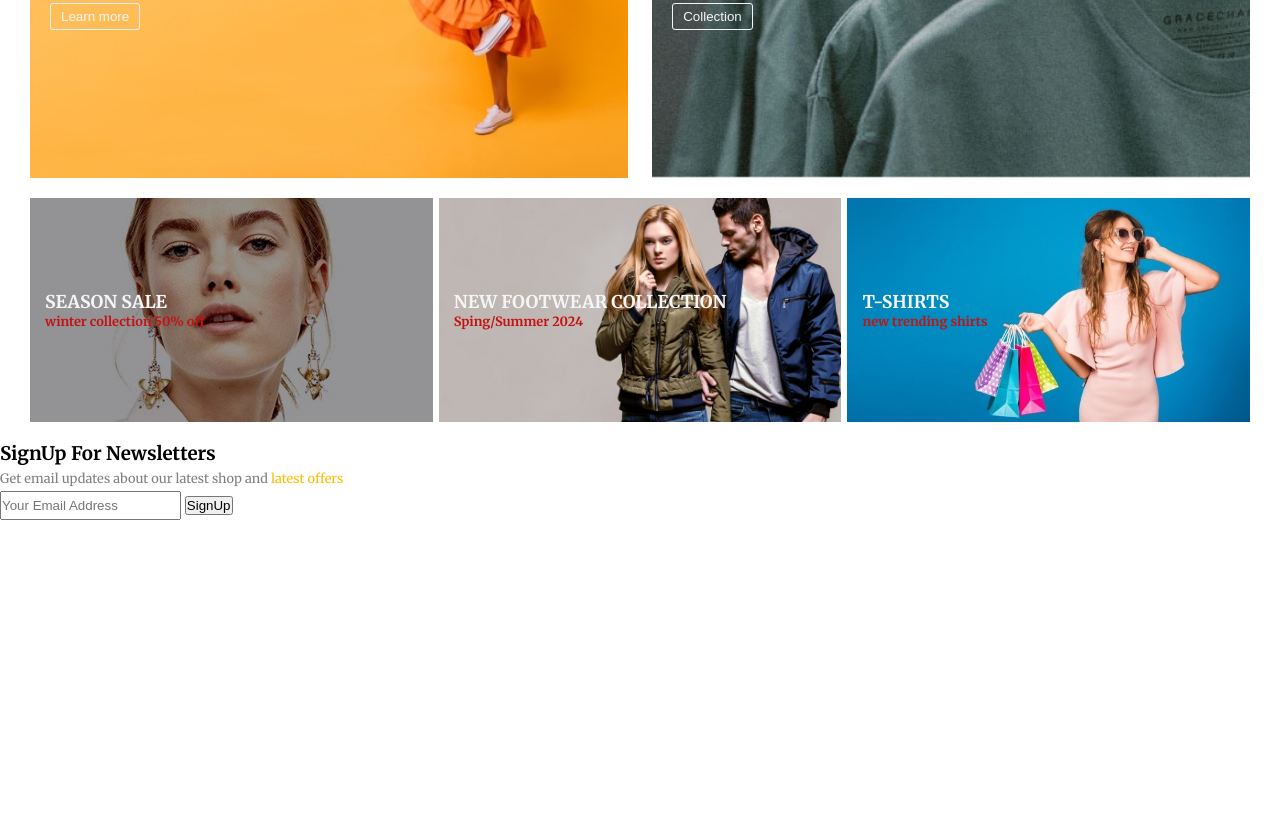
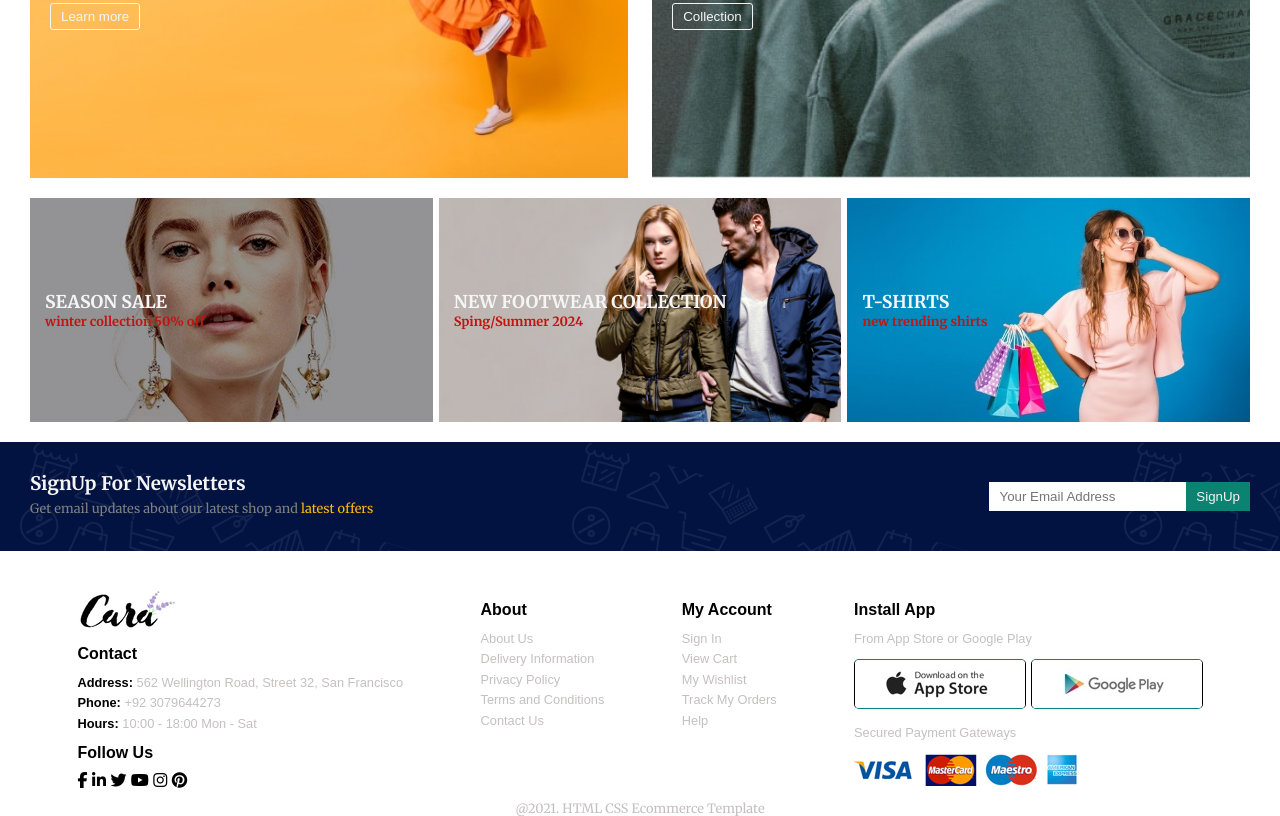
Before and after one commit to TaiyabaBhatti/Shopping-Website, a plain HTML site: page index.html in a window 1280 px wide. Shown: the part 3565-4381 px from the top of the page. Before the commit the page ends 4085 px from the top, so only its background shows below. Drawn offline with Linux system fonts and the light colour scheme.

Commit message:
Css styling for footer

```diff
--- a/index.html
+++ b/index.html
@@ -425,18 +425,66 @@ New Arrivals
 
 <div id="sign-up">
     <input type="text" placeholder="Your Email Address">
-    <Button>SignUp</Button>
+    <button>SignUp</button>
 </div>
 
 
           </section>
 
 
+          <!-- Footer -->
+
+          <footer id="footer" aria-labelledby="Footer">
+            <div id="footer-columns">
+            <div id="footer-col1">
+             <img src="./Images/logo.png" alt="Logo">
+             <h4 class="bold">Contact</h4>
+             <p><span class="bold">Address: </span>562 Wellington Road, Street 32, San Francisco</p>
+             <p><span class="bold">Phone: </span>+92 3079644273</p>
+             <p><span class="bold">Hours: </span>10:00 - 18:00 Mon - Sat</p>
+             <h4 class="bold">Follow Us</h4>
+             <div id="social-handles">
+                <i class="fa-brands fa-facebook-f"></i>
+                <i class="fa-brands fa-linkedin-in"></i>
+                <i class="fa-brands fa-twitter"></i>
+                <i class="fa-brands fa-youtube"></i>
+                <i class="fa-brands fa-instagram"></i>
+                <i class="fa-brands fa-pinterest"></i>
+
+             </div>
 
 
+            </div>
+            <div id="footer-col2">
+                <h4>About</h4>
+                 <a href="">About Us</a>
+                 <a href="">Delivery Information</a>
+                 <a href="">Privacy Policy</a>
+                 <a href="">Terms and Conditions</a>
+                 <a href="">Contact Us</a>
+            </div>
+            <div id="footer-col3">
+                <h4 class="bold">My Account</h4>
+                <a href="">Sign In</a>
+                <a href="">View Cart</a>
+                <a href="">My Wishlist</a>
+                <a href="">Track My Orders</a>
+                <a href="">Help</a>
+            </div>
+            <div id="footer-col4">
+                <h4 class="bold">Install App</h4>
+                <p>From App Store or Google Play</p>
+                 <div id="install">
+                    <img src="./Images/app.jpg" alt="App">
+                    <img src="./Images/play.jpg" alt="Google Play">
+                 </div>
+                <p>Secured Payment Gateways</p>
+               <img src="./Images/pay.png" alt="Payments" class="Payment">
+            </div>
+        </div>
 
-
-
+        <p class="copyright">@2021. HTML CSS Ecommerce Template</p>
+          </footer>
 
 
 <script src="./javascript.js"></script>
--- a/style.css
+++ b/style.css
@@ -486,6 +486,15 @@ background-image: url("./Images/b7.jpg");
 
 /* Newlwtters */
 
+section#newletters{
+background-color: #021342;
+display: flex;
+justify-content: space-between;
+padding-inline: 30px;
+padding-block: 30px;
+align-items: center;
+background-image: url("./Images/b14.png");
+}
 
 #newletters{
     margin-top: 20px;
@@ -496,36 +505,113 @@ color: rgb(255, 187, 0);
 }
 #newsletter-content h3.newletter-title{
 text-transform: capitalize;
+color: whitesmoke;
 }
+
 
 #sign-up input{
 outline: none;
-padding-block: 5px;
+border: none;
+padding-block: 7px;
+margin-right: -4px;
+padding-inline: 10px;
+}
+#sign-up button{
+     padding: 7px 10px ;
+    border: none;
+    background-color:  #0a8371;
+    color: whitesmoke;
+}
+
+@media (max-width:760px) {
+
+section#newletters{
+    flex-direction: column;
+    text-align: center;
+    }
+    #sign-up{
+        margin-top: 10px;
+
+   }
 }
 
 
+/* Footer  */
 
 
+footer#footer div#footer-columns{
+    margin-top: 40px;
+    font-family: sans-serif;
+    display: flex;
+    flex-wrap: wrap;
+    justify-content: space-evenly;
+}
 
+#footer p, #footer a{
+    color:var(--borderVisi);
+    font-size: 0.8rem;
+}
 
+#footer .bold, #footer-col1 p > span.bold {
+    font-weight: bolder;
+    color: black;
+    }
 
+#footer-col4 div#install img{
+    border: 1px solid;
+    border-bottom-color: var(--lovecolor);
+    border-top-color: var(--lovecolor);
+    border-radius: 5px;
+    /* border-bottom: #000000; */
+}
 
+#footer-col2,#footer-col3{
+    display: flex;
+    flex-direction: column;
+}
 
+#footer-col4 div#install, #footer-col4 img.Payment {
+    margin-block: 10px;
+}
 
+#footer-columns  div h4{
+    margin-block: 10px;
+}
 
+#footer-columns  div p, #footer-columns  div a{
+line-height: 1.6;
+}
 
+#footer p.copyright{
+    text-align: center;
+}
 
+#footer a:hover{
+color: #1f87dd;
+text-decoration: underline;
+}
 
+#footer i:hover{
+color: var(--lovecolor);
+}
 
+@media (max-width:600px) {
 
+    footer#footer div#footer-columns{
+        position: relative;
+        flex-direction: column;
+        align-items: center;
 
+    }
 
+    footer#footer div#footer-columns> div{
+        display: inline-block;
+        width: 70%;
+        margin-block: 10px;
 
+    }
 
-
-
-
-
+}
 
 
 
```
Also changed, not shown: Images/app.jpg (added), Images/b14.png (added), Images/pay.png (added), Images/play.jpg (added), javascript.js (line endings or trailing spaces).
